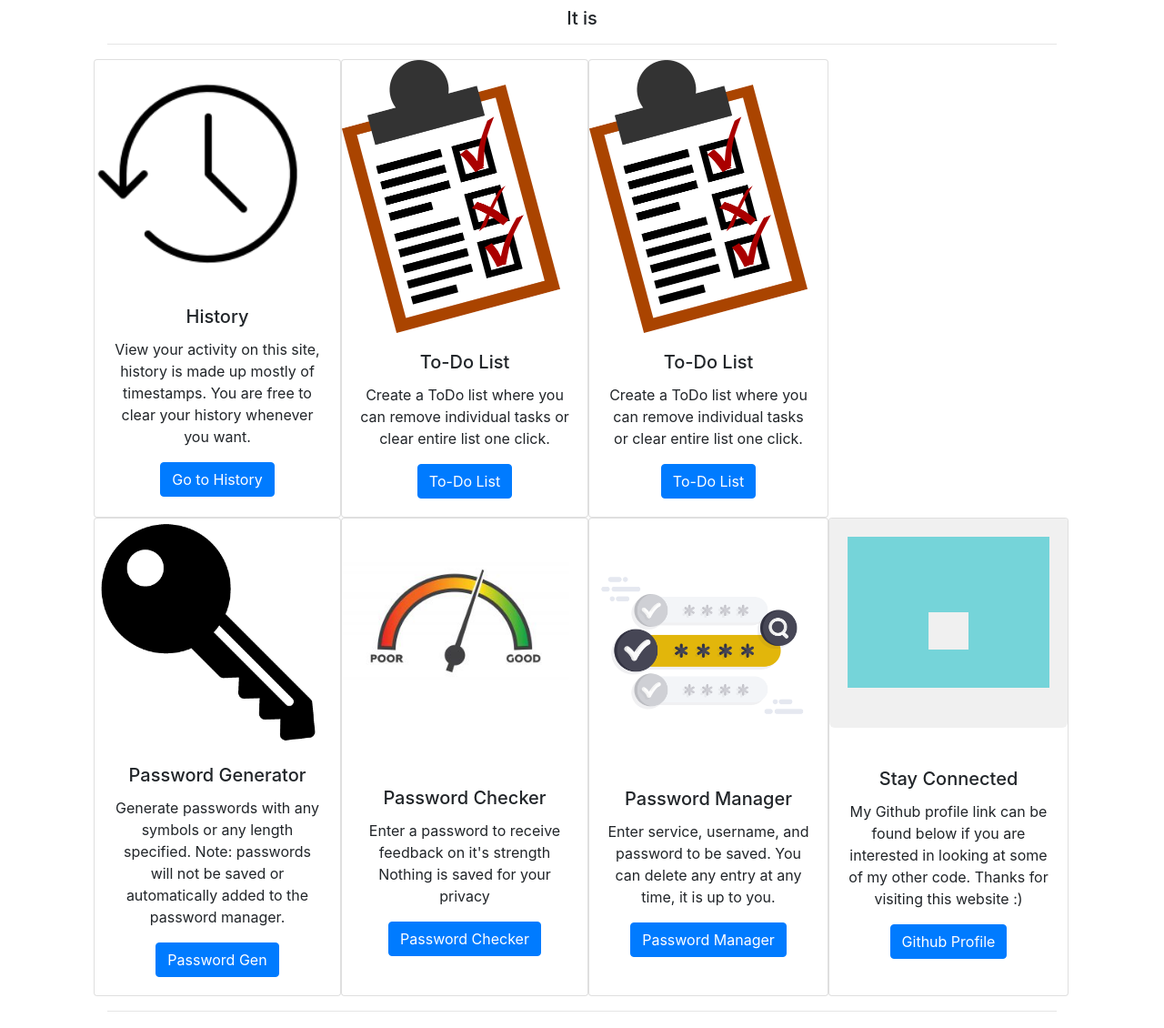
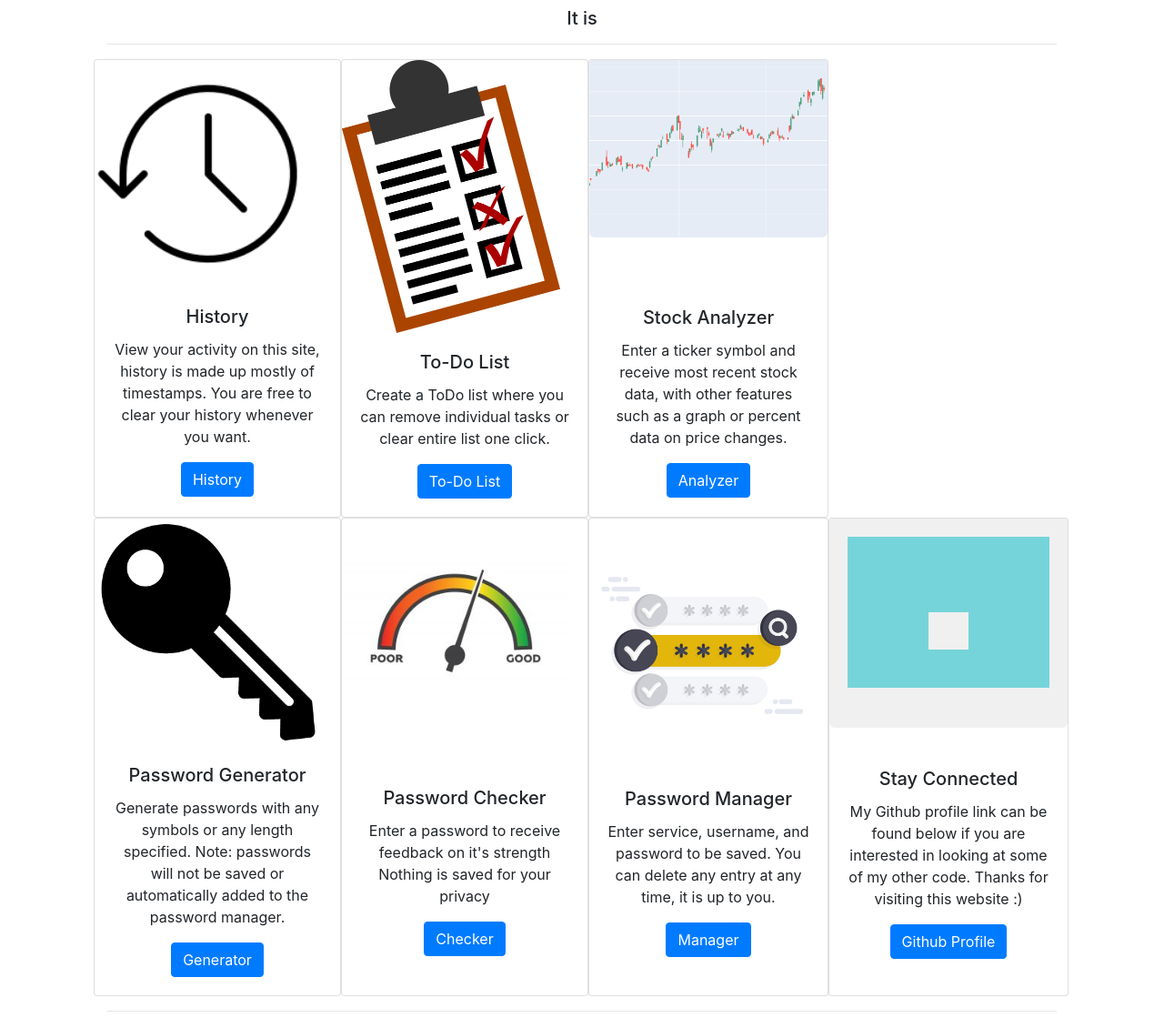
Before and after one commit to StephenTrainor/project, a Flask app: template templates/index.html in a window 1280 px wide. Shown: the part 172-1302 px from the top of the page at 91% size. Run offline with Flask 2, Linux system fonts and the light colour scheme; the template is opened without the code that fills it, so the values that code supplies are empty; some libraries are stand-ins or nearby versions.

Commit message:
Updated and tweaked styling

```diff
--- a/templates/history.html
+++ b/templates/history.html
@@ -35,7 +35,7 @@
 
     <form action="/">
         <div>
-            <button type="submit" class="btn btn-secondary" style="margin-top: 25px;">Go Back</button>
+            <button type="submit" class="btn btn-outline-info" style="margin-top: 25px;">Go Back</button>
         </div>
     </form>
 
--- a/templates/index.html
+++ b/templates/index.html
@@ -19,7 +19,7 @@
                     View your activity on this site, history is made up mostly of timestamps.
                     You are free to clear your history whenever you want.
                 </p>
-                <a href="/history" class="btn btn-primary">Go to History</a>
+                <a href="/history" class="btn btn-primary">History</a>
             </div>
         </div>
 
@@ -35,34 +35,36 @@
         </div>
 
         <div class="card" style="width: 16.5rem;">
-            <img src="static/img/todo_list.png" class="card-img-top" alt="a todo list" style="max-width: 240px; max-height: 300px;">
+            <img src="static/img/candlestick.png" class="card-img-top" alt="a candlestick graph of Amazon stock data" style="max-width: 16.5rem; max-height: 300px;">
             <div class="card-body">
-                <h5 class="card-title">To-Do List</h5>
+                <br>
+                <br>
+                <h5 style="margin-top: 8px;" class="card-title">Stock Analyzer</h5>
                 <p class="card-text">
-                    Create a ToDo list where you can remove individual tasks or clear entire list one click.
+                    Enter a ticker symbol and receive most recent stock data, with other features such as a graph or percent data on price changes.
                 </p>
-                <a href="/todo" class="btn btn-primary">To-Do List</a>
+                <a href="/stock" class="btn btn-primary">Analyzer</a>
             </div>
         </div>
     </div>
 
     <div class="row">
         <div class="card" style="width: 17rem;">
-            <img src="static/img/generator.png" class="card-img-top" alt="a todo list" style="max-width: 250px; max-height: 250px;">
+            <img src="static/img/generator.png" class="card-img-top" alt="a key" style="max-width: 250px; max-height: 250px;">
             <div class="card-body">
                 <h5 class="card-title">Password Generator</h5>
                 <p class="card-text">
                     Generate passwords with any symbols or any length specified.
                     Note: passwords will not be saved or automatically added to the password manager.
                 </p>
-                <a href="/gen" class="btn btn-primary">Password Gen</a>
+                <a href="/gen" class="btn btn-primary">Generator</a>
             </div>
         </div>
 
         <div class="card" style="width: 17rem;">
             <br>
             <br>
-            <img src="static/img/checker.jpg" class="card-img-top" alt="a todo list" style="max-width: 250px; max-height: 250px;">
+            <img src="static/img/checker.jpg" class="card-img-top" alt="a dial ranging from good to bad" style="max-width: 250px; max-height: 250px;">
             <div class="card-body">
                 <br>
                 <br>
@@ -73,14 +75,14 @@
                     Enter a password to receive feedback on it's strength
                     Nothing is saved for your privacy
                 </p>
-                <a href="/checker" class="btn btn-primary">Password Checker</a>
+                <a href="/checker" class="btn btn-primary">Checker</a>
             </div>
         </div>
 
         <div class="card" style="width: 16.5rem;">
             <br>
             <br>
-            <img src="static/img/manager.png" class="card-img-top" alt="a todo list" style="max-width: 250px; max-height: 180px;">
+            <img src="static/img/manager.png" class="card-img-top" alt="multiple fields with hidden passwords" style="max-width: 250px; max-height: 180px;">
             <div class="card-body">
                 <br>
                 <br>
@@ -89,12 +91,12 @@
                     Enter service, username, and password to be saved.
                     You can delete any entry at any time, it is up to you.
                 </p>
-                <a href="/manager" class="btn btn-primary">Password Manager</a>
+                <a href="/manager" class="btn btn-primary">Manager</a>
             </div>
         </div>
 
         <div class="card" style="width: 16.5rem;">
-            <img src="static/img/github_profile.png" class="card-img-top" alt="a todo list" style="max-width: 16.5rem; max-height: 230px;">
+            <img src="static/img/github_profile.png" class="card-img-top" alt="My github profile picture" style="max-width: 16.5rem; max-height: 230px;">
             <div class="card-body">
                 <br>
                 <h5 class="card-title">Stay Connected</h5>
--- a/templates/login.html
+++ b/templates/login.html
@@ -18,6 +18,6 @@
         <div class="form-group">
             <input class="form-control" name="password" placeholder="Password" type="password">
         </div>
-        <button class="btn btn-primary" type="submit">Log In</button>
+        <button class="btn btn-outline-primary" type="submit">Log In</button>
     </form>
 {% endblock %}
--- a/templates/manager.html
+++ b/templates/manager.html
@@ -49,7 +49,7 @@
             <input class="input-large search-query" type="text" name="list_item" placeholder="Service/Site Name" autocomplete="off">
         </div>
 
-        <button name="clear_item_manager" type="submit" class="btn btn-outline-danger">Clear Password</button>
+        <button name="clear_item_manager" type="submit" class="btn btn-outline-info">Clear Password</button>
     </form>
     {% endif %}
 {% endblock %}
--- a/templates/pass.html
+++ b/templates/pass.html
@@ -16,7 +16,7 @@
 
     <form action="/">
         <div>
-            <button type="submit" class="btn btn-secondary" style="margin-top: 25px;">{{ path }}</button>
+            <button type="submit" class="btn btn-outline-info" style="margin-top: 25px;">{{ path }}</button>
         </div>
     </form>
 {% endblock %}
--- a/templates/register.html
+++ b/templates/register.html
@@ -26,7 +26,7 @@
         <div class="form-group">
             <input class="form-control" name="confirm-password" placeholder="Confirm Password" type="password">
         </div>
-        <button class="btn btn-primary" type="submit">Register</button>
+        <button class="btn btn-outline-info" type="submit">Register</button>
     </form>
 
 {% endblock %}
--- a/templates/success.html
+++ b/templates/success.html
@@ -9,7 +9,7 @@
     <p>{{ message }}</p>
     <form action="/">
         <div>
-            <button type="submit" class="btn btn-secondary" style="margin-top: 25px;">{{ path }}</button>
+            <button type="submit" class="btn btn-outline-info" style="margin-top: 25px;">{{ path }}</button>
         </div>
     </form>
 {% endblock %}
```
Also changed, not shown: stock.csv (added, +22 -0 lines), templates/stock.html (+7 -4 lines), templates/summary.html (added, +15 -0 lines), static/img/candlestick.png (added).
